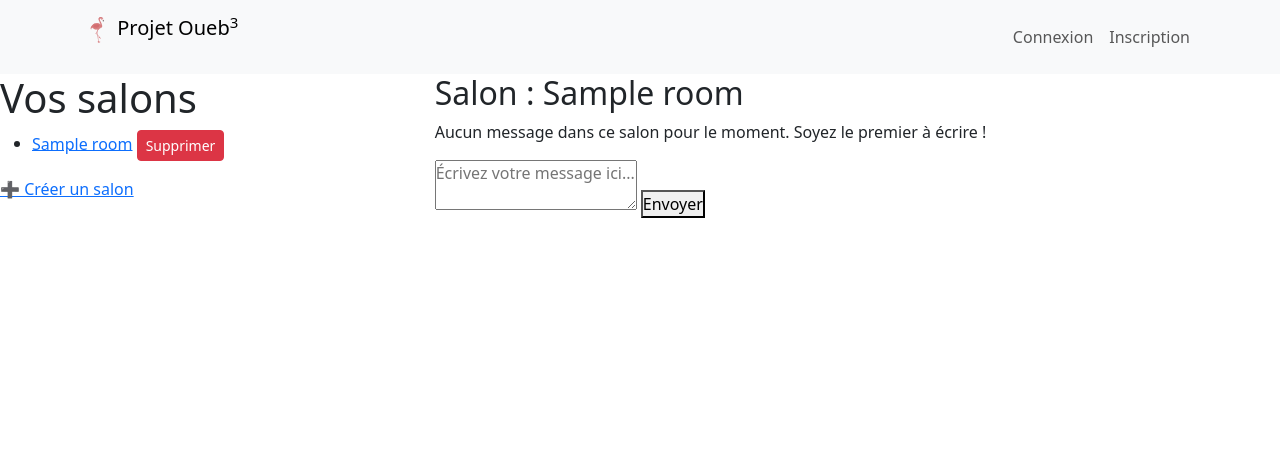
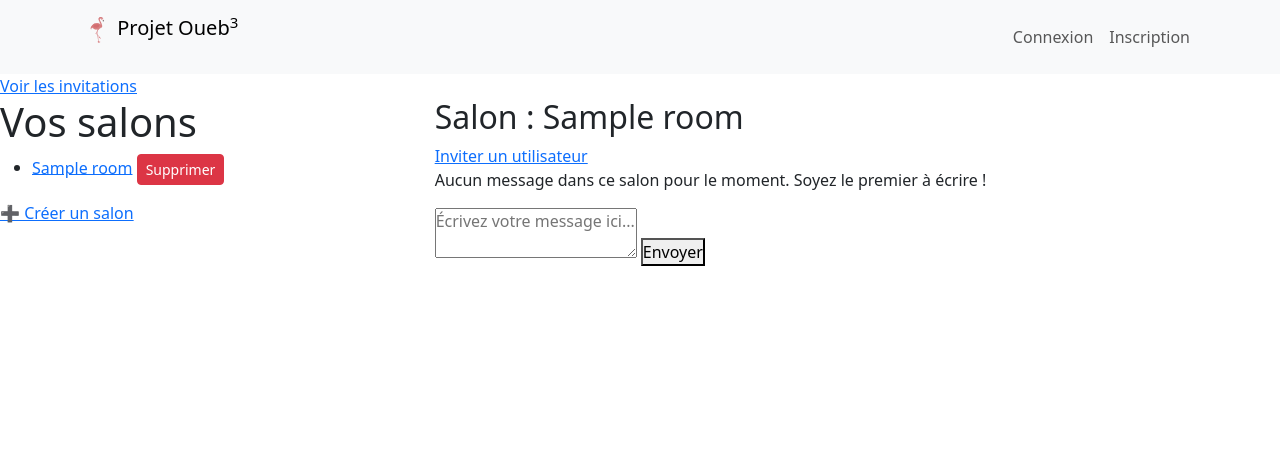
Before and after one commit to jarod25/Projet-Oueb, a Django app: template room/templates/room_details.html in a window 1280 px wide. Shown: the top 465 px of the page. Run offline with Django 5.2, Linux system fonts and the light colour scheme; the template is opened without the code that fills it: values that come from a table or form of the project are taken from there, others are empty; tables that the repository leaves empty hold one stand-in row (values such as "Sample post"); some libraries are stand-ins or nearby versions.

Commit message:
add invitation buttons to invite people on room

```diff
--- a/room/templates/room_details.html
+++ b/room/templates/room_details.html
@@ -3,6 +3,7 @@
 {% block chat %}
     <div class="chat-room">
         <h2>Salon : {{ room.name }}</h2>
+    <a href="{% url 'invite_user' room.id %}">Inviter un utilisateur</a>
 
         <div class="messages-container">
             {% for message in messages %}
--- a/room/templates/room_list.html
+++ b/room/templates/room_list.html
@@ -1,6 +1,7 @@
 {% extends "base.html" %}
 
 {% block content %}
+    <a href="{% url 'invitations_list' %}">Voir les invitations</a>
     <div class="row">
         <div class="col-4">
             <h1>Vos salons</h1>
--- a/room/urls.py
+++ b/room/urls.py
@@ -7,7 +7,7 @@ urlpatterns = [
     path('<int:room_id>/delete/', views.delete_room_view, name='delete_room'),
     path('<int:room_id>/', views.room_detail_view, name='room_detail'),
     path('<int:room_id>/send_message/', views.send_message_view, name='send_message'),
-    path('<int:chat_room_id>/invite/', views.invite_user_view, name='invite_user'),
+    path('<int:room_id>/invite/', views.invite_user_view, name='invite_user'),
     path('search-users/', views.search_users, name='search_users'),
     path('invitations/<int:invitation_id>/manage/', views.manage_invitation_view, name='manage_invitation'),
     path('invitations/', views.invitations_list_view, name='invitations_list'),
```
